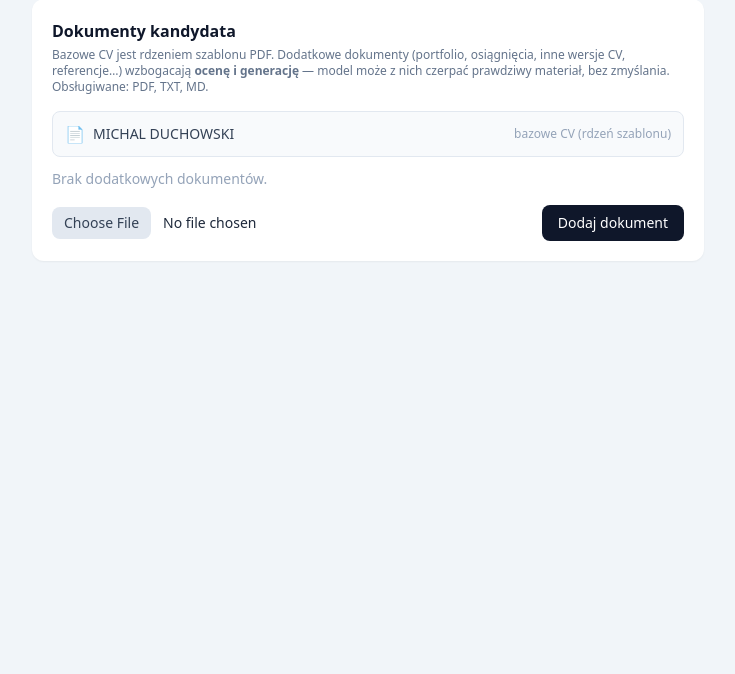
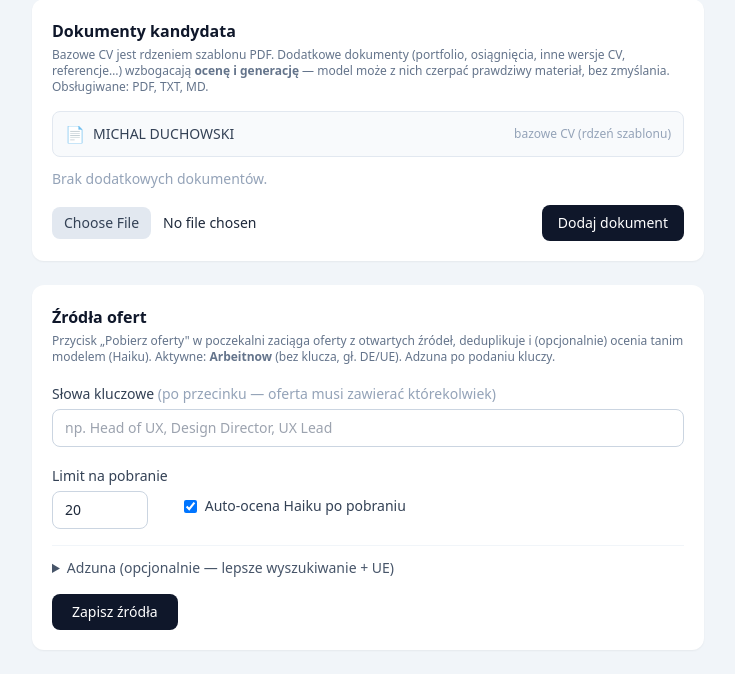
Before and after one commit to Ikatrefon/job-search, a FastAPI app: page /settings in a window 1280 px wide. Shown: the part 613-1287 px from the top of the page, without its empty margins (116-851 px from the left). Before the commit the page ends 874 px from the top, so only its background shows below. Run offline with FastAPI, Linux system fonts and the light colour scheme; data comes from the database, SQL or seed files in the repository; data that the repository does not hold is empty; some libraries are stand-ins or nearby versions.

Commit message:
Etap 2 Faza 1: automatyczne zaciaganie ofert (adapter Arbeitnow + Adzuna-ready), dedup po linku, przycisk Pobierz oferty, auto-ocena Haiku w tle, config zrodel w Ustawieniach

```diff
--- a/app/db.py
+++ b/app/db.py
@@ -65,6 +65,11 @@ def add_ad(d):
     c.execute("UPDATE ogloszenia SET ord=? WHERE id=?", (-rid, rid))   # nowe na górze
     c.commit(); c.close(); return rid
 
+def ad_exists_by_link(link):
+    if not link: return False
+    c = conn(); r = c.execute("SELECT 1 FROM ogloszenia WHERE link=? LIMIT 1", (link,)).fetchone(); c.close()
+    return bool(r)
+
 def reorder(ids):
     """Zapisuje ręczną kolejność: ids w kolejności od góry listy."""
     c = conn()
--- a/app/main.py
+++ b/app/main.py
@@ -1,9 +1,11 @@
 """JOB SEARCH — MVP (etap 1): kanał ręczny → ocena → generacja (guardrail) → PDF → poczekalnia."""
 import json, os, re
-from fastapi import FastAPI, Form, Request, UploadFile, File
+from fastapi import FastAPI, Form, Request, UploadFile, File, BackgroundTasks
 from fastapi.responses import HTMLResponse, RedirectResponse, FileResponse
 from fastapi.templating import Jinja2Templates
-from . import config, db, engine, pdf
+from . import config, db, engine, pdf, sources
+
+HAIKU_MODEL = "claude-haiku-4-5-20251001"   # tani model do masowej oceny zaciąganych ofert
 
 def _extract_text(path):
     if str(path).lower().endswith(".pdf"):
@@ -61,9 +63,40 @@ def _generate_cv(ad_id):
         db.save_cv(ad_id, base, f"Błąd generacji: {e}", [], "")
 
 @app.get("/", response_class=HTMLResponse)
-def index(request: Request):
+def index(request: Request, fetched: int = -1):
     return templates.TemplateResponse(request, "index.html", {
-        "ads": db.list_ads(), "threshold": _threshold(), "mock": config.USE_MOCK})
+        "ads": db.list_ads(), "threshold": _threshold(), "mock": config.USE_MOCK,
+        "fetched": fetched, "src_keywords": db.get_config("src_keywords", "")})
+
+@app.post("/sources/fetch")
+def sources_fetch(background: BackgroundTasks):
+    """Zaciąga oferty z otwartych źródeł (Arbeitnow; Adzuna gdy skonfigurowane),
+    deduplikuje po linku, dodaje do poczekalni i ocenia w tle tanim modelem (Haiku)."""
+    keywords = [k.strip() for k in db.get_config("src_keywords", "").split(",") if k.strip()]
+    limit = int(db.get_config("src_limit", "20"))
+    autoeval = db.get_config("src_autoeval", "1") == "1"
+    jobs = []
+    try:
+        jobs += sources.fetch_arbeitnow(keywords, limit)
+    except Exception:
+        pass
+    aid_ = db.get_config("adzuna_id", ""); akey = db.get_config("adzuna_key", "")
+    if aid_ and akey and keywords:
+        try:
+            jobs += sources.fetch_adzuna(aid_, akey, " ".join(keywords),
+                                         db.get_config("adzuna_where", ""),
+                                         db.get_config("adzuna_country", "pl"), limit)
+        except Exception:
+            pass
+    new_ids = []
+    for j in jobs:
+        if not j.get("link") or db.ad_exists_by_link(j["link"]):
+            continue
+        new_ids.append(db.add_ad(j))
+    if autoeval:
+        for ad_id in new_ids:
+            background.add_task(_evaluate_ad, ad_id, HAIKU_MODEL)
+    return RedirectResponse(f"/?fetched={len(new_ids)}", status_code=303)
 
 @app.post("/paste")
 def paste(opis: str = Form(...), tytul: str = Form(""), firma: str = Form(""),
@@ -188,7 +221,27 @@ def settings(request: Request):
         "gen_model": db.get_config("gen_model", config.GEN_MODEL),
         "mock": config.USE_MOCK,
         "base_cv_name": base.get("name", "Bazowe CV"),
-        "docs": db.list_docs()})
+        "docs": db.list_docs(),
+        "src_keywords": db.get_config("src_keywords", ""),
+        "src_limit": db.get_config("src_limit", "20"),
+        "src_autoeval": db.get_config("src_autoeval", "1") == "1",
+        "adzuna_id": db.get_config("adzuna_id", ""),
+        "adzuna_key": db.get_config("adzuna_key", ""),
+        "adzuna_country": db.get_config("adzuna_country", "pl"),
+        "adzuna_where": db.get_config("adzuna_where", "")})
+
+@app.post("/settings/sources")
+def save_sources(src_keywords: str = Form(""), src_limit: int = Form(20),
+                 src_autoeval: str = Form(""), adzuna_id: str = Form(""), adzuna_key: str = Form(""),
+                 adzuna_country: str = Form("pl"), adzuna_where: str = Form("")):
+    db.set_config("src_keywords", src_keywords.strip())
+    db.set_config("src_limit", max(1, min(50, int(src_limit))))
+    db.set_config("src_autoeval", "1" if src_autoeval else "0")
+    db.set_config("adzuna_id", adzuna_id.strip())
+    db.set_config("adzuna_key", adzuna_key.strip())
+    db.set_config("adzuna_country", adzuna_country.strip() or "pl")
+    db.set_config("adzuna_where", adzuna_where.strip())
+    return RedirectResponse("/settings", status_code=303)
 
 @app.post("/docs/upload")
 async def upload_doc(file: UploadFile = File(...)):
--- a/app/templates/settings.html
+++ b/app/templates/settings.html
@@ -75,4 +75,43 @@
     <button class="bg-slate-900 text-white rounded-lg px-4 py-2 text-sm font-medium hover:bg-slate-700">Dodaj dokument</button>
   </form>
 </section>
+
+<!-- Źródła ofert (automatyczne zaciąganie) -->
+<form method="post" action="/settings/sources" class="bg-white rounded-xl shadow-sm p-5 max-w-2xl mt-6 space-y-4">
+  <div>
+    <h2 class="font-semibold text-slate-900 mb-1">Źródła ofert</h2>
+    <p class="text-xs text-slate-500">Przycisk „Pobierz oferty" w poczekalni zaciąga oferty z otwartych źródeł, deduplikuje i (opcjonalnie) ocenia tanim modelem (Haiku). Aktywne: <b>Arbeitnow</b> (bez klucza, gł. DE/UE). Adzuna po podaniu kluczy.</p>
+  </div>
+
+  <label class="block">
+    <span class="text-sm font-medium text-slate-700">Słowa kluczowe <span class="text-slate-400 font-normal">(po przecinku — oferta musi zawierać którekolwiek)</span></span>
+    <input name="src_keywords" value="{{ src_keywords }}" placeholder="np. Head of UX, Design Director, UX Lead"
+           class="mt-1 block w-full border border-slate-300 rounded-lg px-3 py-2 text-sm">
+  </label>
+
+  <div class="flex items-center gap-4 flex-wrap">
+    <label class="block">
+      <span class="text-sm font-medium text-slate-700">Limit na pobranie</span>
+      <input type="number" name="src_limit" value="{{ src_limit }}" min="1" max="50"
+             class="mt-1 block w-24 border border-slate-300 rounded-lg px-3 py-2 text-sm">
+    </label>
+    <label class="flex items-center gap-2 mt-5 text-sm text-slate-700">
+      <input type="checkbox" name="src_autoeval" value="1" {{ 'checked' if src_autoeval }}>
+      Auto-ocena Haiku po pobraniu
+    </label>
+  </div>
+
+  <details class="border-t border-slate-100 pt-3">
+    <summary class="text-sm font-medium text-slate-600 cursor-pointer">Adzuna (opcjonalnie — lepsze wyszukiwanie + UE)</summary>
+    <div class="grid grid-cols-1 sm:grid-cols-2 gap-3 mt-3">
+      <input name="adzuna_id" value="{{ adzuna_id }}" placeholder="app_id" class="border border-slate-300 rounded-lg px-3 py-2 text-sm">
+      <input name="adzuna_key" value="{{ adzuna_key }}" placeholder="app_key" class="border border-slate-300 rounded-lg px-3 py-2 text-sm">
+      <input name="adzuna_country" value="{{ adzuna_country }}" placeholder="kraj (pl, de, gb…)" class="border border-slate-300 rounded-lg px-3 py-2 text-sm">
+      <input name="adzuna_where" value="{{ adzuna_where }}" placeholder="lokalizacja (opcjonalnie)" class="border border-slate-300 rounded-lg px-3 py-2 text-sm">
+    </div>
+    <p class="text-xs text-slate-400 mt-2">Darmowe klucze: developer.adzuna.com. Adzuna użyje słów kluczowych powyżej jako zapytania.</p>
+  </details>
+
+  <button class="bg-slate-900 text-white rounded-lg px-5 py-2 text-sm font-medium hover:bg-slate-700">Zapisz źródła</button>
+</form>
 {% endblock %}
```
Also changed, not shown: app/sources.py (added, +55 -0 lines), app/templates/index.html (+22 -1 lines).
